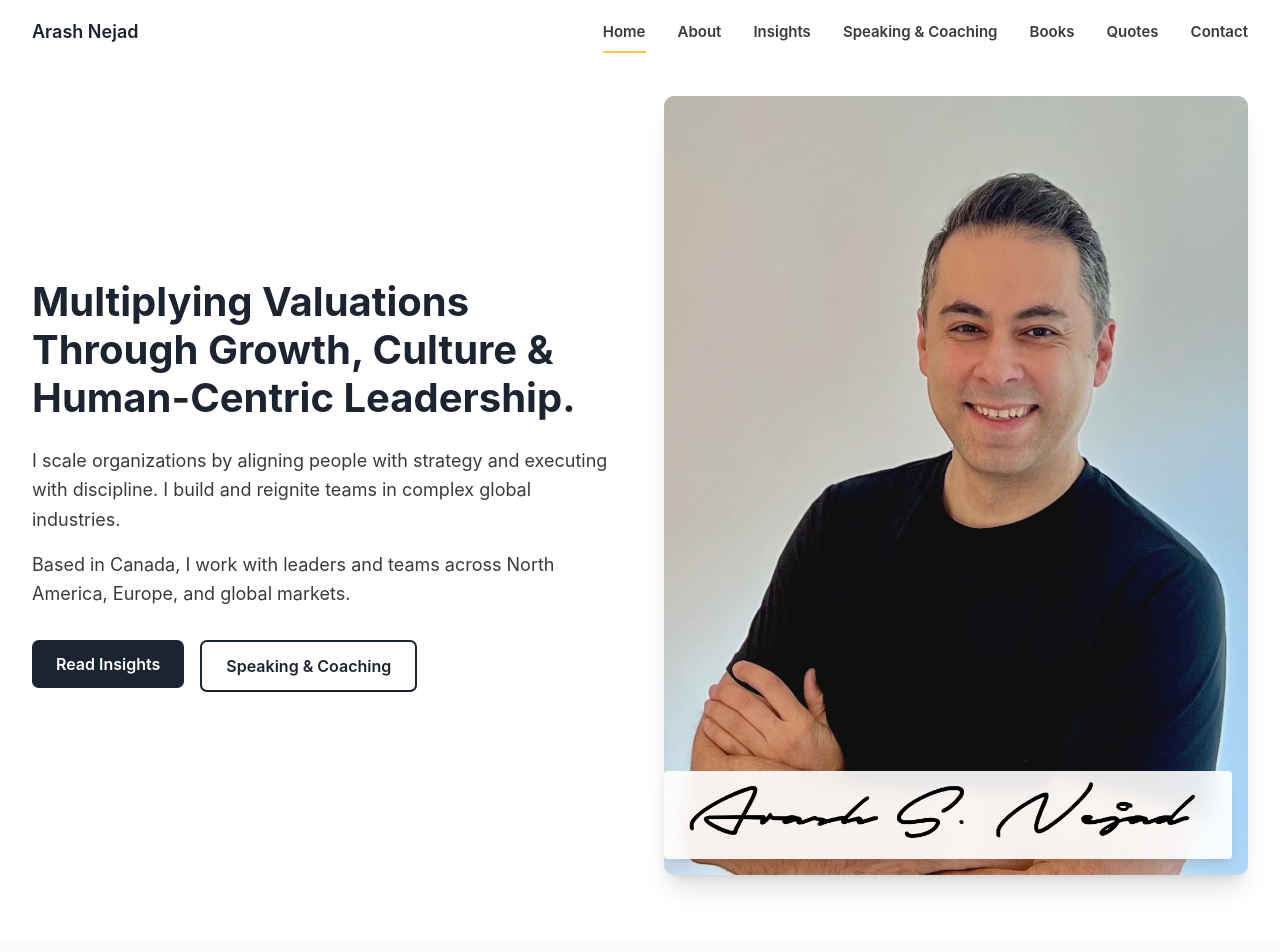
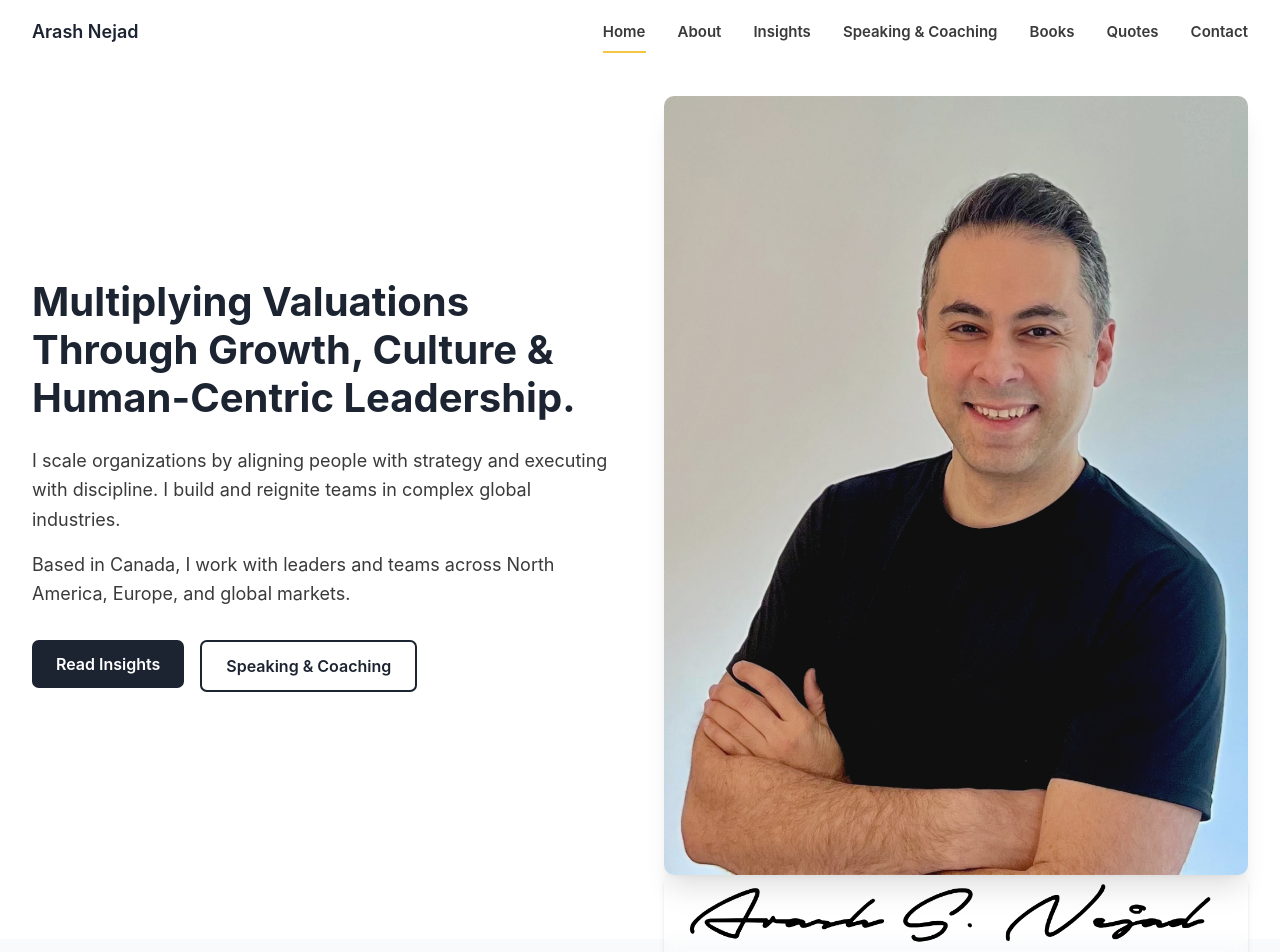
Before and after one commit to arashhappyteams/arashnejad-website, a React (Vite) app: page / in a window 1280 px wide. Shown: the top 952 px of the page. Built offline with nearby package versions, Linux system fonts and the light colour scheme.

Commit message:
Update Signature Overlay styling in Home.tsx

```diff
--- a/src/pages/Home.tsx
+++ b/src/pages/Home.tsx
@@ -204,7 +204,7 @@ export function Home() {
                 />
               </div>
               {/* Signature Overlay */}
-              <div className="absolute bottom-4 right-4 bg-white/90 backdrop-blur-sm px-3 py-2 rounded shadow-lg">
+              <div className="absolute bottom-3 right-3 bg-white/70 backdrop-blur-sm px-3 py-1.5 rounded-md shadow-md">
                 <Signature />
               </div>
             </motion.div>
```
